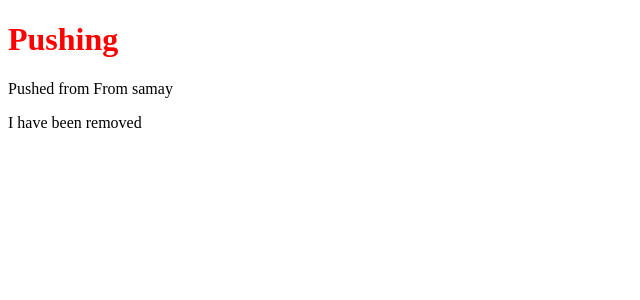
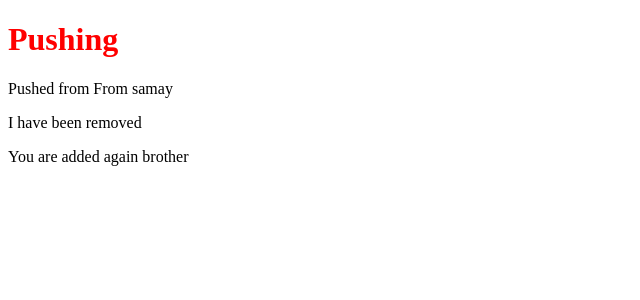
Before and after one commit to samayjoshi23/Pill-n-Chill, an Angular app in the folder HealthCareUI/: page / in a window 1280 px wide. Shown: the top 300 px of the page, without its empty margins (0-640 px from the left). Built offline with nearby package versions, Linux system fonts and the light colour scheme.

Commit message:
Added user Paragraph

```diff
--- a/HealthCareUI/src/app/app.component.html
+++ b/HealthCareUI/src/app/app.component.html
@@ -1,4 +1,7 @@
 <h1> Pushing </h1>
 <p>Pushed from From samay</p>
 <p>I have been removed</p>
+
+<p>You are added again brother</p>
+
 <router-outlet></router-outlet>
```
